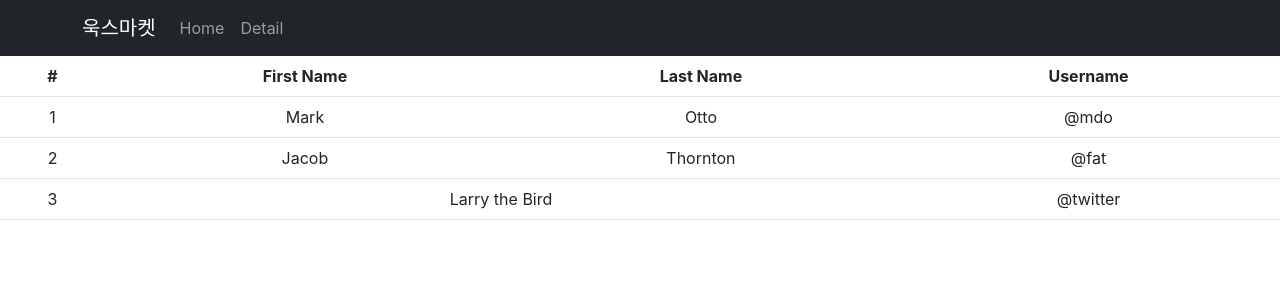
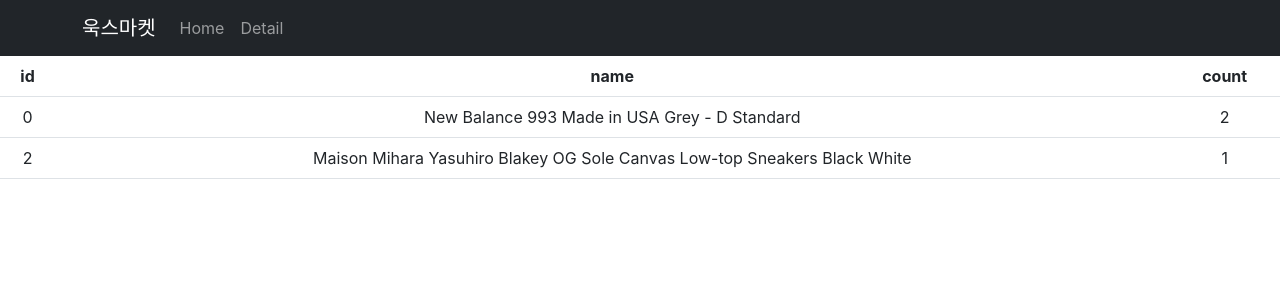
Before and after one commit to ukssss/React, a React (Create React App) app in the folder 03.coding-apple-2022/shop/: page /cart in a window 1280 px wide. Shown: the top 300 px of the page. Built offline with nearby package versions, Linux system fonts and the light colour scheme.

Commit message:
03-coding-apple-2022 | store에 state 보관 실습 (Redux)

```diff
--- a/03.coding-apple-2022/shop/src/pages/Cart.js
+++ b/03.coding-apple-2022/shop/src/pages/Cart.js
@@ -1,35 +1,33 @@
 import { Table } from 'react-bootstrap';
+import { useSelector } from 'react-redux';
 
 function Cart() {
+  let store = useSelector((state) => {
+    return state;
+  });
+
+  console.log(store.cart);
+
   return (
     <div>
       <Table>
         <thead>
           <tr>
-            <th>#</th>
-            <th>First Name</th>
-            <th>Last Name</th>
-            <th>Username</th>
+            <th>id</th>
+            <th>name</th>
+            <th>count</th>
           </tr>
         </thead>
         <tbody>
-          <tr>
-            <td>1</td>
-            <td>Mark</td>
-            <td>Otto</td>
-            <td>@mdo</td>
-          </tr>
-          <tr>
-            <td>2</td>
-            <td>Jacob</td>
-            <td>Thornton</td>
-            <td>@fat</td>
-          </tr>
-          <tr>
-            <td>3</td>
-            <td colSpan={2}>Larry the Bird</td>
-            <td>@twitter</td>
-          </tr>
+          {store.cart.map((item) => {
+            return (
+              <tr>
+                <td>{item.id}</td>
+                <td>{item.name}</td>
+                <td>{item.count}</td>
+              </tr>
+            );
+          })}
         </tbody>
       </Table>
     </div>
--- a/03.coding-apple-2022/shop/src/store.js
+++ b/03.coding-apple-2022/shop/src/store.js
@@ -1,5 +1,15 @@
-import { configureStore } from '@reduxjs/toolkit';
+import { configureStore, createSlice } from '@reduxjs/toolkit';
+
+let cart = createSlice({
+  name: 'cart',
+  initialState: [
+    { id: 0, name: 'New Balance 993 Made in USA Grey - D Standard', count: 2 },
+    { id: 2, name: 'Maison Mihara Yasuhiro Blakey OG Sole Canvas Low-top Sneakers Black White', count: 1 },
+  ],
+});
 
 export default configureStore({
-  reducer: {},
+  reducer: {
+    cart: cart.reducer,
+  },
 });
```
